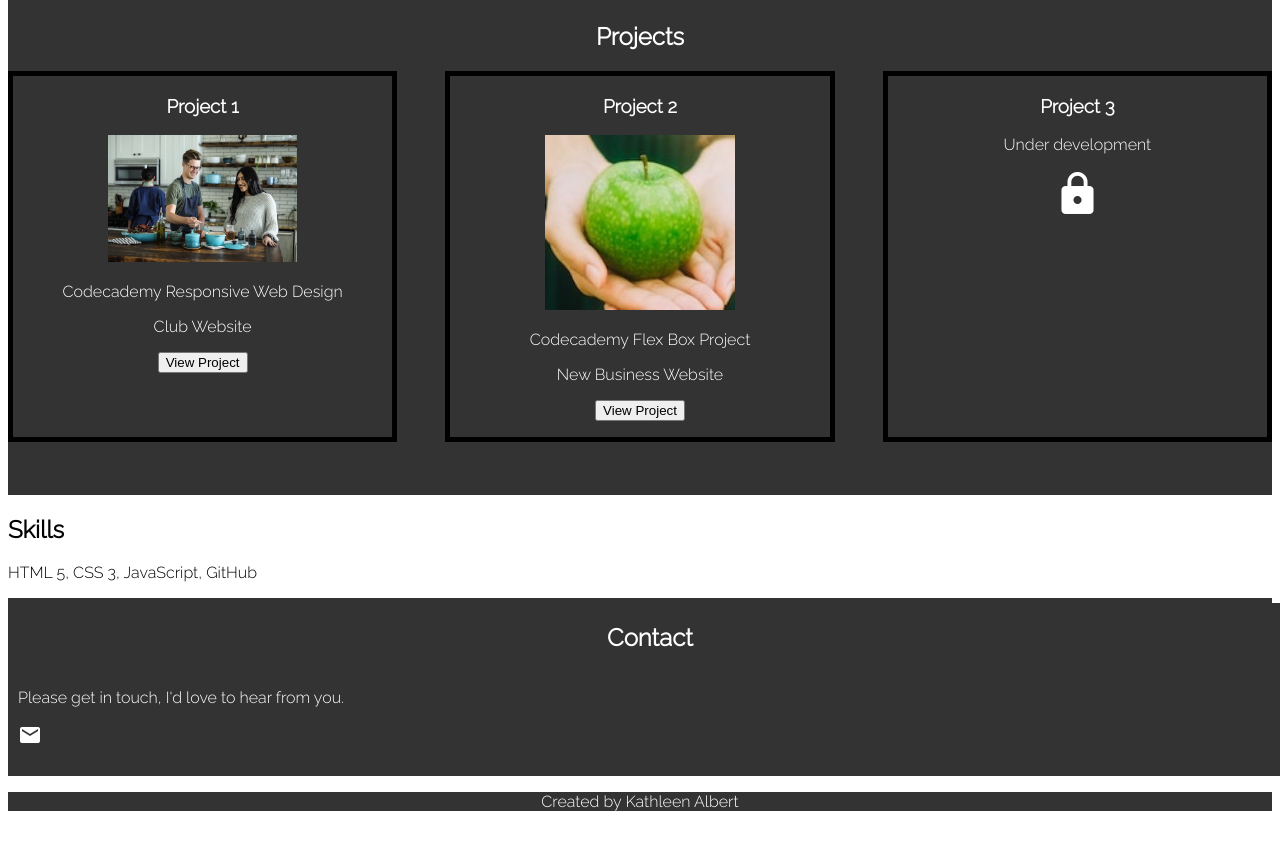
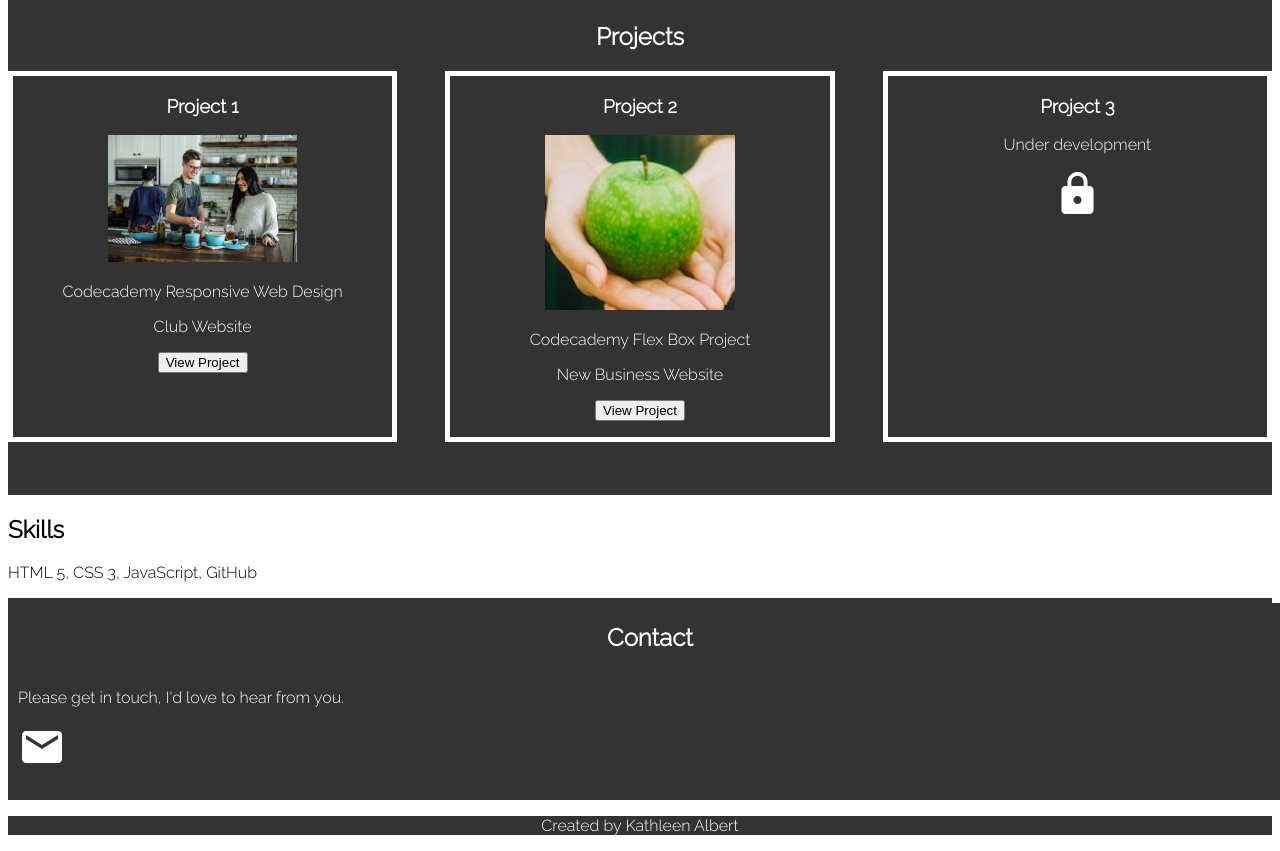
Before and after one commit to KalA68/Personal-Portfolio, a plain HTML site: page index.html in a window 1280 px wide. Shown: the part 574-1425 px from the top of the page. Before the commit the page ends 1401 px from the top, so only its background shows below. Drawn offline with Linux system fonts and the light colour scheme.

Commit message:
resize of icons and white border

```diff
--- a/index.html
+++ b/index.html
@@ -96,7 +96,7 @@
         <div class="container2" id="contact">
             <h2>Contact</h2>
             <p>Please get in touch, I'd love to hear from you.</p>
-            <a href="mailto:kathyalbert1@me.com"><i class="material-icons">email</i></a>
+            <a href="mailto:kathyalbert1@me.com"><i class="material-icons" id="email">email</i></a>
             <a href="#"><i class="fa fa-github" aria-hidden="true"></i></a>
         </div>
     </main>
--- a/style.css
+++ b/style.css
@@ -128,7 +128,7 @@ main {
     }
 
 #projectsBox {
-    border: 5px solid black;
+    border: 5px solid white;
     text-align: center;
     width: 30%;
     margin-bottom: 3rem;
@@ -154,7 +154,9 @@ main {
     color: white;
     size: 1.5rem;
     }
-
+#email {
+    font-size: 48px;
+}
 /*settings for footer*/
 footer {
     background-color: #333;
```
